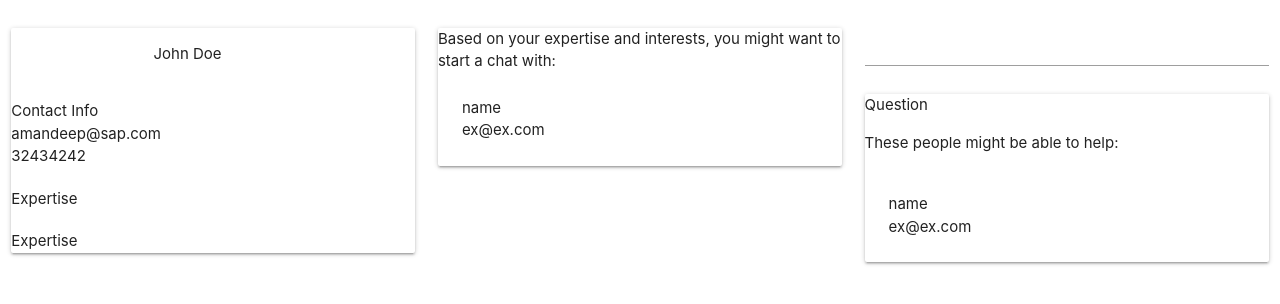
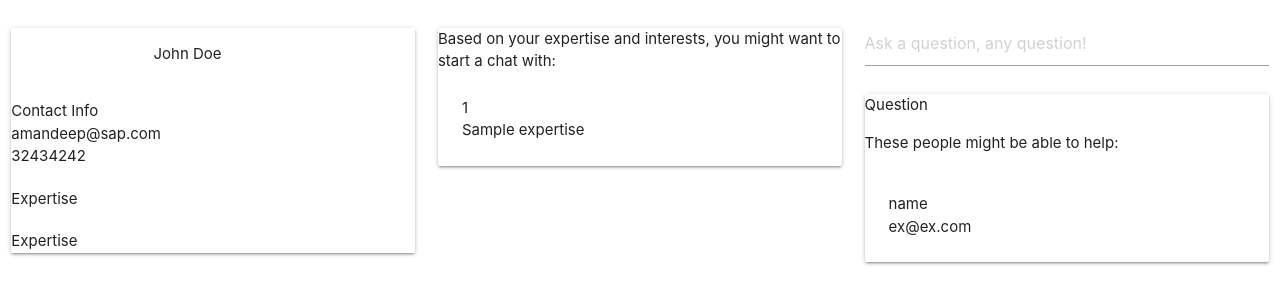
Before and after one commit to ArshSekhon/Acquaint, a Flask app: template flask_dir/src/templates/dashboard.html in a window 1280 px wide. Shown: the part 157-461 px from the top of the page. Run offline with Flask 2, Linux system fonts and the light colour scheme; the template is opened without the code that fills it: most values are stand-ins (such as "Sample title", 1, 10 or a date in 2020).

Commit message:
dashboard ajax

```diff
--- a/flask_dir/src/routes.py
+++ b/flask_dir/src/routes.py
@@ -123,13 +123,16 @@ def dashboard():
         cur = con.cursor()
         mentor = []
         for name in rec_4_expert:
+            print(name)
             x = (cur.execute('SELECT name,email FROM members WHERE name = ?',(name,))).fetchall()
-            print(x)
-            mentor = mentor.append(x[0])
+            print(x[0])
+            mentor.append(x[0])
+            print(type(mentor))
     except:
         print("error")
-
-    print(type(mentor))
+    print(mentor)
+    for x in mentor:
+        print(x[0], x[1])
     context = {
         'user': {
             'usr': usr,
@@ -157,10 +160,14 @@ def recommendation_api():
 
 @app.route("/api/recommendation/question", methods=['GET'])
 def question_api():
+    print("Ajax working")
     if 'ques' in request.args:
         ques = request.args['ques']
+    print(ques)
     rec_4_interest, rec_4_expert = test.run_lda(ques)
-    return jsonify({'rec_4_interest': rec_4_interest,'rec_4_expert': rec_4_expert})
+    print("result")
+    print(rec_4_expert)
+    return jsonify({'rec_4_interest': rec_4_interest,'rec_4_expert': rec_4_expert, 'Access-Control-Allow-Origin': '*'})
 
 
 @app.route("/ext/processActivity", methods=['GET','POST'])
@@ -170,7 +177,7 @@ def url_recommendation():
     print("api working "+request.args['url'])
     print("\n\n\n\n\n\n")
     return "ok", 200, {'Access-Control-Allow-Origin': '*'}
-    """if 'url' in request.args:
+    if 'url' in request.args:
         #print('working')
         url = request.args['url']
     #print('not working...')
@@ -178,7 +185,7 @@ def url_recommendation():
     #print(url)
     #print(type(url))
     rec_4_interest, rec_4_expert = test.read_from_url(url)
-    return jsonify({'rec_4_interest': rec_4_interest,'rec_4_expert': rec_4_expert})"""
+    return jsonify({'rec_4_interest': rec_4_interest,'rec_4_expert': rec_4_expert})
 
 
 @app.route("/profile_json/<i_num>")
--- a/flask_dir/src/templates/dashboard.html
+++ b/flask_dir/src/templates/dashboard.html
@@ -4,6 +4,7 @@
   <meta charset="utf-8">
   <title>Acquaint</title>
   <meta name="viewport" content="width=device-width, initial-scale=1">
+  <script src="https://ajax.googleapis.com/ajax/libs/jquery/3.3.1/jquery.min.js"></script>
   <!-- Compiled and minified CSS -->
   <link rel="stylesheet" href="https://cdnjs.cloudflare.com/ajax/libs/materialize/1.0.0/css/materialize.min.css">
   <!-- Compiled and minified JavaScript -->
@@ -70,20 +71,24 @@
                         <div class="line-middle-card">
                         </div>
                         <div class="card-content">
+                            {% for u in context['expertise'] %}
+                            <div>
                             <span class="oval-small"></span>
                             <span class="mentors">
-                                <p class="mentor-name"> name</p>
-                                <p class="mentor-email">ex@ex.com</p>
+                                <p class="mentor-name"> {{ u[0] }}</p>
+                                <p class="mentor-email">{{ u[1] }}</p>
                             </span>
+                            </div>
+                            {% endfor %}
                         </div>
                     </div>
             </div>
             <div class="col s4 m4">
                     <div class="row">
                             <div class="col s12 m12">
-                                <form action="{{ url_for('dashboard') }}" method="POST">
-                                    <input type="text" class="input" name="ques">
-                                </form>
+                                <!--form action="{{ url_for('dashboard') }}" method="POST">
+                                </form-->
+                                <input id="ques_id" type="text" class="input" name="ques" value="" placeholder="Ask a question, any question!">
                             </div>
                     </div>
                     <div class="card custom-card-right">
@@ -104,4 +109,66 @@
         </div>
     <!--/div-->
 </body>
+<script>
+    $(document).ready(function(){
+        $('#ques_id').on('keypress', function(e) {
+            if (e.which === 13){
+                console.log("entered..")
+                $(this).attr("disable", "disabled");
+                var ques = $(this).val()
+                $('#loading-image').show();
+                $.ajax({
+					url: '/api/recommendation/question',
+					type: 'GET',
+					data: {'ques':ques},
+					success: function(response){
+                        console.log(response)
+						if(response){
+                            console.log("Successful")
+							console.log(response.rec_4_interest)
+						} else {
+							console.log("error");
+
+						}
+					},
+                    complete: function(){
+                        $('#loading-image').hide();
+                    },
+
+				});
+
+                $(this).removeAttr("disabled");
+            }
+
+            /*
+            $.ajax({
+					url: '/api/recommendation/question',
+					type: 'POST',
+					data: {'pid':pid},
+					success: function(response){
+						if(response.data){
+							$('#atw-toast').html("Added to watchlist");
+							$('#atw-toast').addClass("show");
+							setTimeout(function(){
+								$('#atw-toast').removeClass("show");
+							}, 3000);
+							$(this).fadeOut('slow', function(){
+								console.log($(this));
+								$(this).css('visibility', 'hidden');
+							})
+						} else {
+							console.log(response.error);
+							$('#atw-toast').html("Something went wrong");
+							$('#atw-toast').addClass("show");
+							setTimeout(function(){
+								$('#atw-toast').removeClass("show");
+							}, 3000);
+						}
+
+					},
+				});*/
+        })
+
+    })
+</script>
 </html>
--- a/flask_dir/src/templates/new_user.html
+++ b/flask_dir/src/templates/new_user.html
@@ -20,7 +20,7 @@
     </div>
     <div class="container">
 
-                <div class="onboarding-card" id="onboardin-card-1" style="display: none;">
+                <div class="onboarding-card" id="onboardin-card-1" style="display: show;">
                     <h2 class="onboardin-heading">Hello There!</h2>
                     <p class="onboarding-message">To help get you connected, we need to know more about you! </p>
                     <div class="onboardin-qa-container onboardin-qa-container-1 text-question">
```
